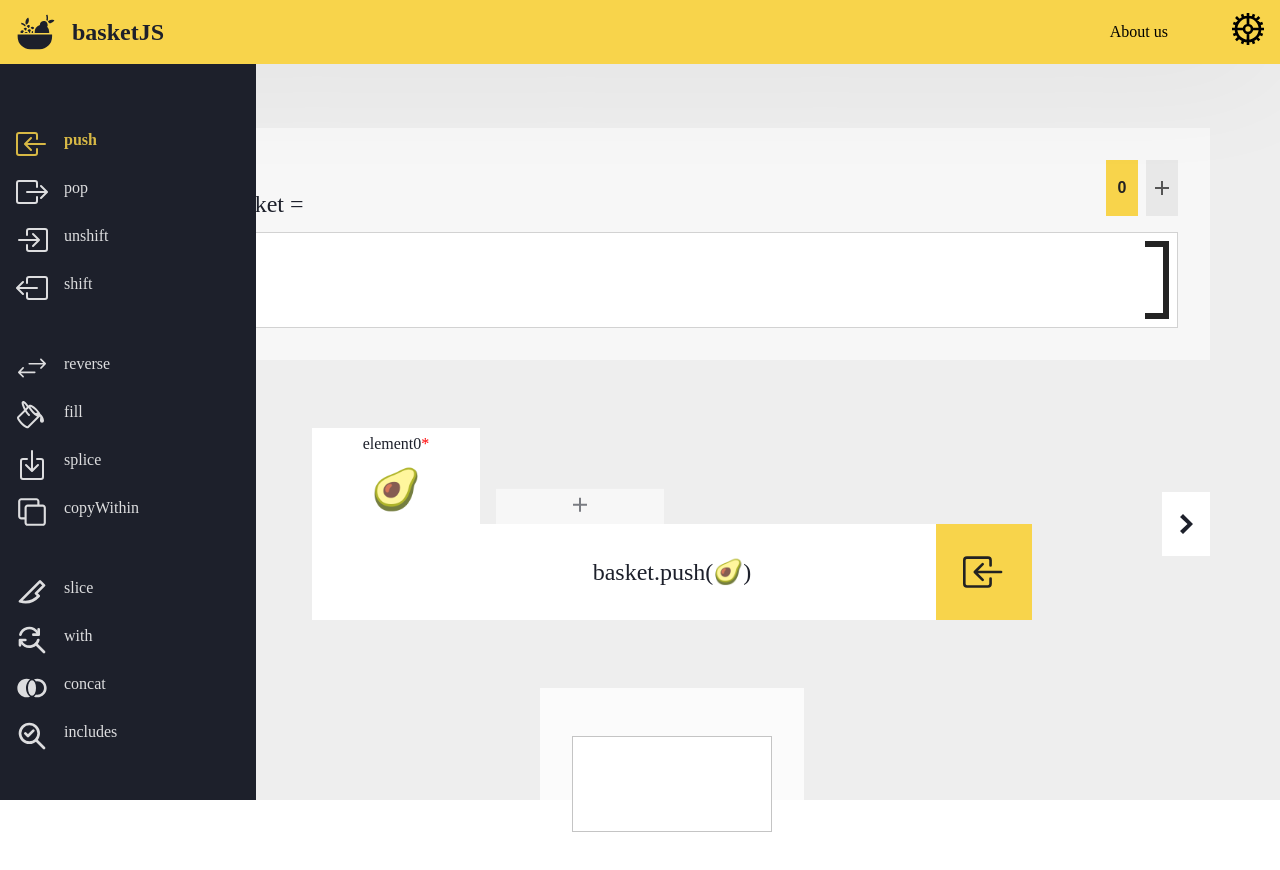
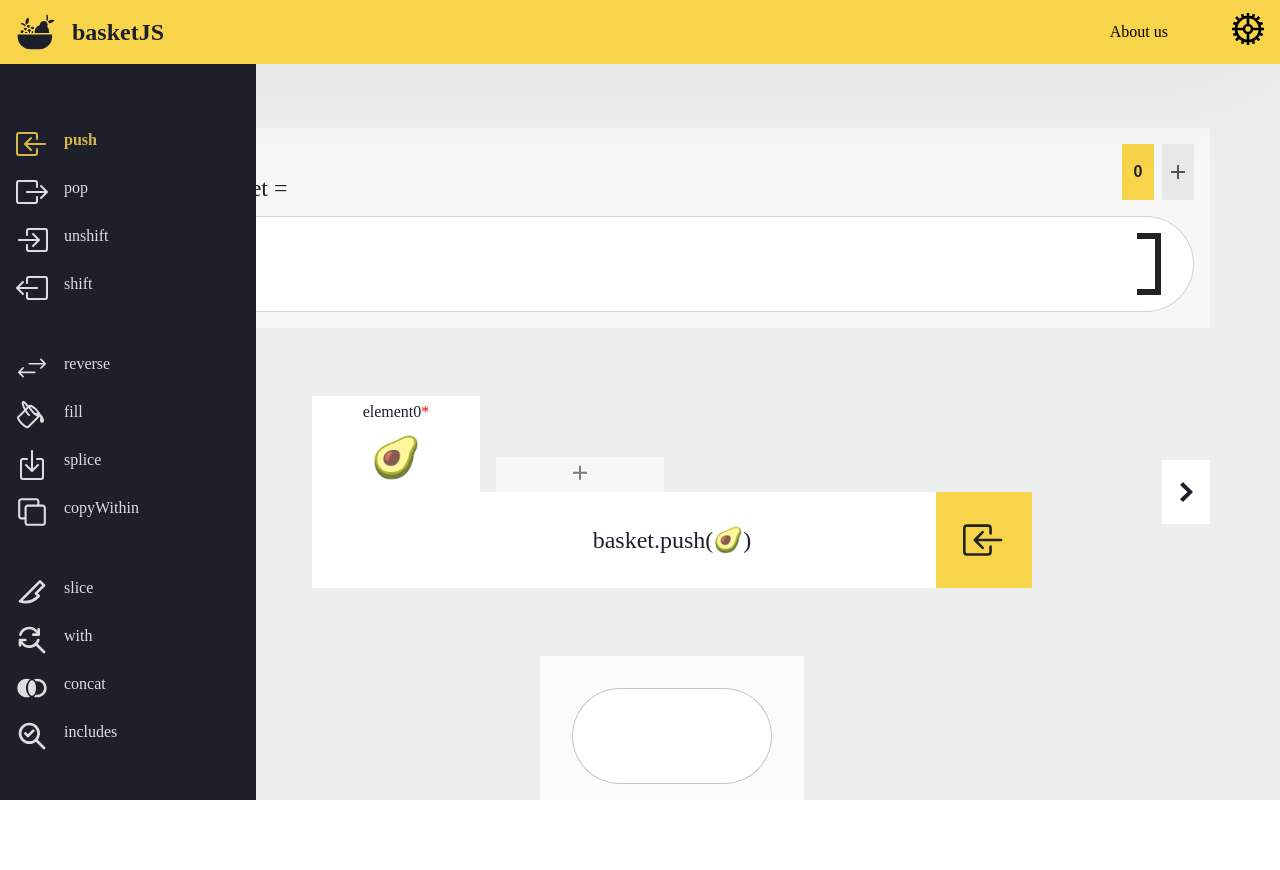
Before and after one commit to wesleybersi/basket-ts, a React (Vite) app: page / in a window 1280 px wide. Shown: the top 870 px of the page. Built offline with nearby package versions, Linux system fonts and the light colour scheme; a web font is replaced by a local one.

Commit message:
Trying out rounded corners.

```diff
--- a/src/components/Basket/basket.scss
+++ b/src/components/Basket/basket.scss
@@ -8,7 +8,7 @@
   // background: white;
   //   box-shadow: 0 0 8px 2px rgba(0, 0, 0, 0.05);
   //   border: 1px solid #22222222;
-  padding: 2rem;
+  padding: 1rem;
   // border-radius: 1rem;
   position: relative;
   //   padding-top: 5rem;
@@ -43,7 +43,7 @@
 
   .basket {
     --animation-offset: 0;
-    padding: 0 0.5rem;
+    padding: 0 1.5rem;
     // border: 2px solid var(--light);
     background-color: white;
     // box-shadow: 0 0 8px 2px rgba(0, 0, 0, 0.05);
@@ -68,19 +68,19 @@
     &:before,
     &:after {
       position: absolute;
-      top: 8px;
+      top: 16px;
       content: "";
       border: 6px solid rgb(35, 35, 35);
       width: 24px;
-      height: calc(100% - 16px);
+      height: calc(100% - 32px);
       box-sizing: border-box;
     }
     &:before {
-      left: 8px;
+      left: 32px;
       border-right: none;
     }
     &:after {
-      right: 8px;
+      right: 32px;
       border-left: none;
     }
 
--- a/src/components/Output/output.scss
+++ b/src/components/Output/output.scss
@@ -9,7 +9,7 @@
     display: flex;
     flex-direction: column;
     align-items: center;
-    padding: 2rem;
+
     gap: 1rem;
     margin: 2rem 0;
     background-color: rgba(255, 255, 255, 0.75);
@@ -21,7 +21,7 @@
 
     position: relative;
     overflow: hidden;
-    padding: 2rem;
+    padding: 1rem;
     @media (max-width: 768px) {
       padding: 1rem;
     }
--- a/src/index.scss
+++ b/src/index.scss
@@ -2,7 +2,7 @@
   margin: 0;
   padding: 0;
   box-sizing: border-box;
-  border-radius: 0 !important;
+  // border-radius: 0 !important;
 }
 
 body {
```
